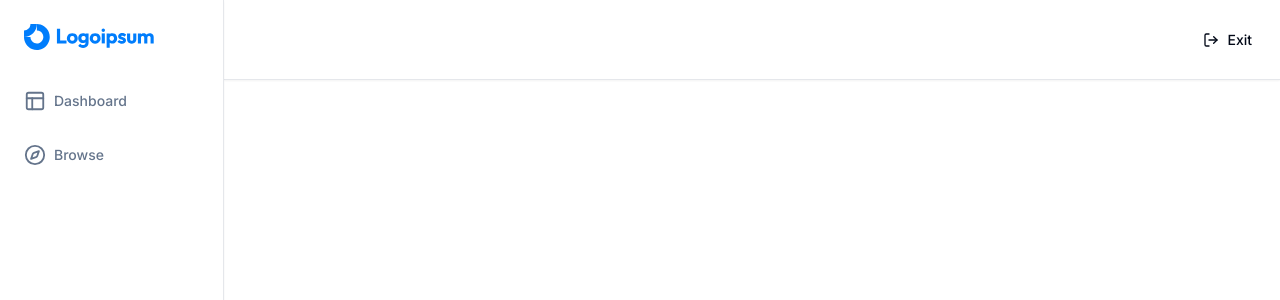
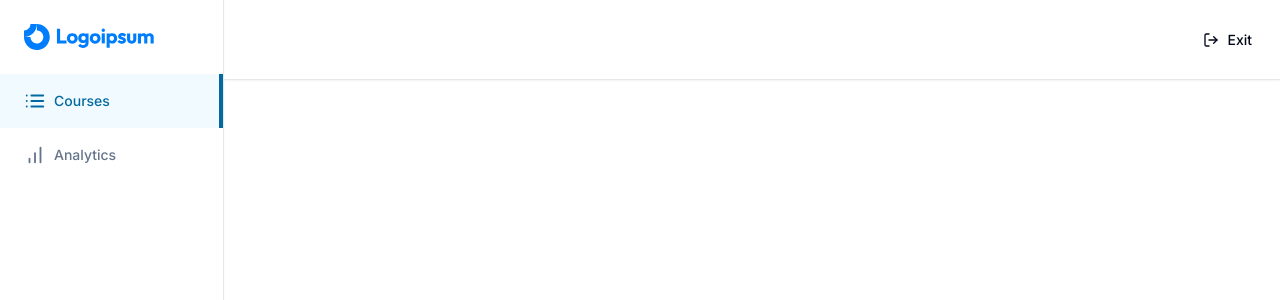
Before and after one commit to CS50Aish/lmsstack, a Next.js app in the folder lms-tutorial/: page /teacher/courses in a window 1280 px wide. Shown: the top 300 px of the page. Built offline with nearby package versions, Linux system fonts and the light colour scheme.

Commit message:
Updated Files

```diff
--- a/lms-tutorial/app/(dashboard)/_components/sidebar-routes.tsx
+++ b/lms-tutorial/app/(dashboard)/_components/sidebar-routes.tsx
@@ -1,7 +1,8 @@
 "use client";
 
-import { Compass, Layout } from "lucide-react";
+import { BarChart, Compass, Layout, List } from "lucide-react";
 import { SidebarItem } from "./sidebar-items";
+import { usePathname } from "next/navigation";
 
 const guestRoutes = [
     {
@@ -16,9 +17,26 @@ const guestRoutes = [
     },
 ]
 
+const teacherRoutes = [
+    {
+        icon: List,
+        label: "Courses",
+        href: "/teacher/courses",
+    },
+    {
+        icon: BarChart,
+        label: "Analytics",
+        href: "/teacher/analytics",
+    },
+]
+
 export const SidebarRoutes = () => {
 
-    const routes = guestRoutes;
+    const pathname = usePathname();
+
+    const isTeacherPage = pathname?.includes("/teacher");
+
+    const routes = isTeacherPage ? teacherRoutes : guestRoutes;
 
     return (
         <div className="flex flex-col w-full">
--- a/lms-tutorial/components/navbar-routes.tsx
+++ b/lms-tutorial/components/navbar-routes.tsx
@@ -11,7 +11,7 @@ export const NavbarRoutes = () => {
     const pathname = usePathname();
 
     const isTeacherPage = pathname?.startsWith("/teacher");
-    const isPlayerPage = pathname?.startsWith("/chapter");
+    const isPlayerPage = pathname?.includes("/chapter");
 
     return (
         <div className="flex gap-x-2 ml-auto">
```
Also changed, not shown: 1 other file (tests, documents, lock files or other folders).
